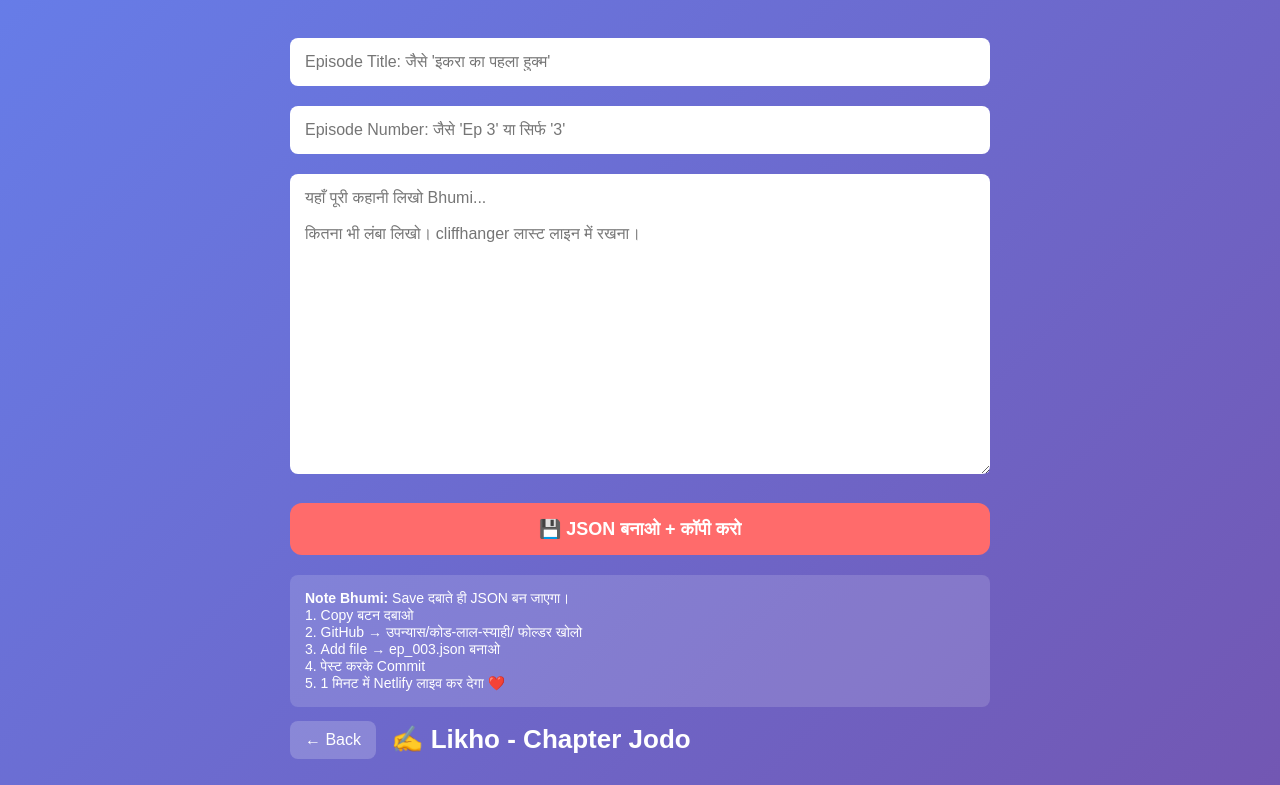
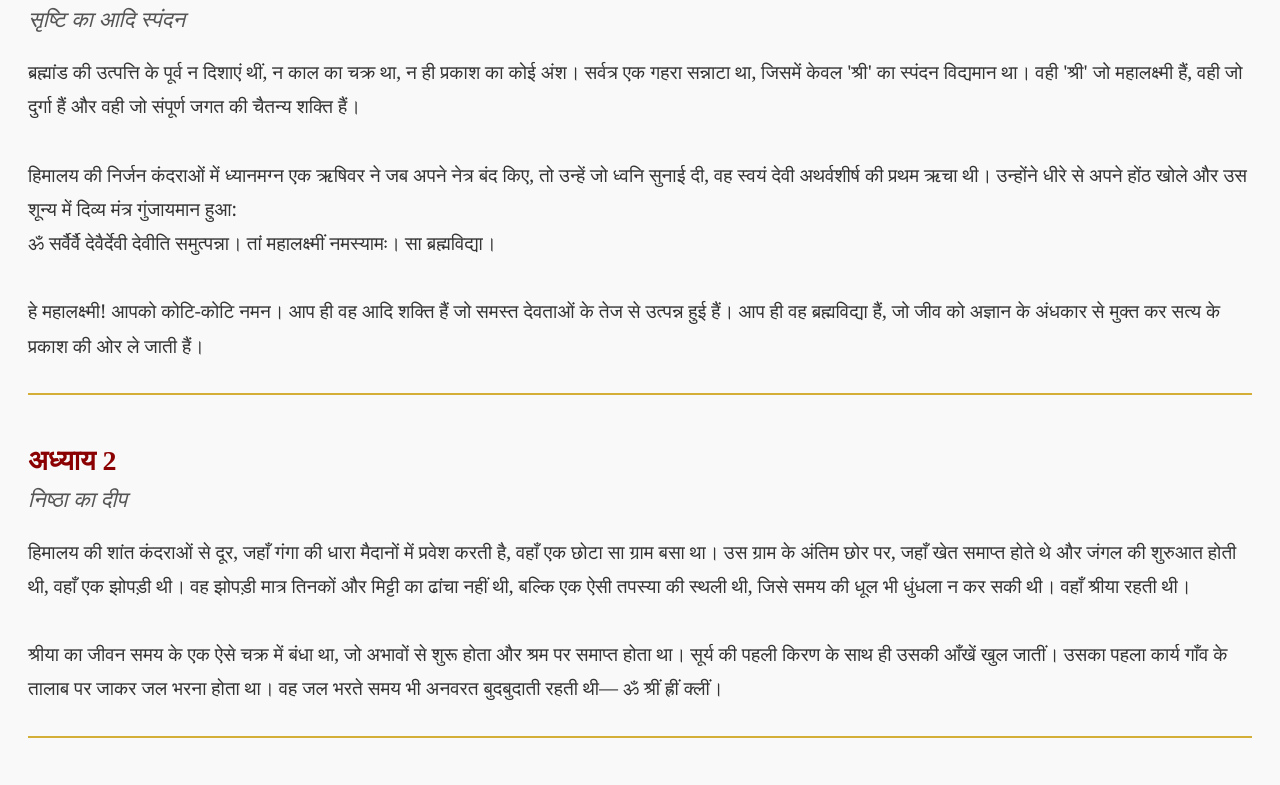
Before and after one commit to pssajwan-gif/gyandeep108, a plain HTML site: page upanyas.html in a window 1280 px wide. Shown: the part 91-876 px from the top of the page. Drawn offline with Linux system fonts and the light colour scheme.

Commit message:
Change title and improve novel styling
Updated title and modified styles for the novel layout.

```diff
--- a/upanyas.html
+++ b/upanyas.html
@@ -3,155 +3,38 @@
 <head>
     <meta charset="UTF-8">
     <meta name="viewport" content="width=device-width, initial-scale=1.0">
-    <title>Likho - GyanDeep</title>
+    <title>अनंत वैभव की गाथा | GyanDeep</title>
     <style>
-        body {
-            font-family: Arial;
-            background: linear-gradient(135deg, #667eea 0%, #764ba2 100%);
-            color: white; padding: 20px; min-height: 100vh;
-        }
-       .container { max-width: 700px; margin: 0 auto; }
-       .header { display: flex; align-items: center; gap: 15px; margin-bottom: 25px; }
-       .back-btn {
-            background: rgba(255,255,255,0.2); padding: 10px 15px;
-            border-radius: 8px; text-decoration: none; color: white;
-        }
-        h1 { font-size: 26px; }
-        input, textarea {
-            width: 100%; padding: 15px; margin: 10px 0;
-            border-radius: 8px; border: none; font-size: 16px;
-            box-sizing: border-box; font-family: Arial;
-        }
-        textarea { min-height: 300px; resize: vertical; }
-       .save-btn {
-            background: #ff6b6b; color: white; padding: 15px;
-            border: none; border-radius: 12px; width: 100%;
-            font-size: 18px; font-weight: bold; cursor: pointer; margin-top: 15px;
-        }
-       .note {
-            background: rgba(255,255,255,0.15); padding: 15px;
-            border-radius: 8px; margin-top: 20px; font-size: 14px;
-        }
-       .success-box {
-            background: rgba(0,255,0,0.2); padding: 15px;
-            border-radius: 8px; margin-top: 15px; display: none;
-        }
+        body { font-family: 'Georgia', serif; padding: 20px; color: #333; background-color: #f9f9f9; }
+        .novel-container { margin-bottom: 50px; border-bottom: 2px solid #d4af37; padding-bottom: 30px; }
+        .novel-chapter { font-family: serif; color: #8b0000; font-size: 28px; font-weight: bold; margin-bottom: 5px; }
+        .novel-title { font-size: 22px; color: #555; margin-top: 0; font-style: italic; }
+        .novel-content { font-size: 19px; line-height: 1.8; white-space: pre-line; margin-top: 20px; }
     </style>
 </head>
 <body>
-    <div class="container">
-        <div class="header">
-            <a href="upanyas.html" class="back-btn">← Back</a>
-            <h1>✍️ Likho - Episode लिखो</h1>
-        </div>
 
-        <input type="text" id="title" placeholder="Episode Title: जैसे 'इकरा का पहला हुक्म'">
-        <input type="text" id="chapter" placeholder="Episode Number: जैसे 'Ep 3' या सिर्फ '3'">
-        <textarea id="content" placeholder="यहाँ पूरी कहानी लिखो Bhumi...
-
-कितना भी लंबा लिखो। cliffhanger लास्ट लाइन में रखना।"></textarea>
-
-        <button class="save-btn" onclick="saveChapter()">💾 JSON बनाओ + कॉपी करो</button>
-
-        <div class="success-box" id="successBox">
-            <b>✅ JSON तैयार!</b><br>
-            नीचे वाला पूरा कॉपी करके GitHub पर जाओ → उपन्यास/कोड-लाल-स्याही/ → ep_003.json बनाओ → पेस्ट करो → Commit<br><br>
-            <textarea id="jsonOutput" style="width:100%;height:300px;font-family:monospace"></textarea>
-            <button onclick="copyJSON()" style="margin-top:10px;padding:10px;background:white;color:#667eea;border:none;border-radius:8px;cursor:pointer;width:100%">📋 Copy JSON</button>
-        </div>
-
-        <div class="note">
-            <b>Note Bhumi:</b> Save दबाते ही JSON बन जाएगा।<br>
-            1. Copy बटन दबाओ<br>
-            2. GitHub → उपन्यास/कोड-लाल-स्याही/ फोल्डर खोलो<br>
-            3. Add file → ep_003.json बनाओ<br>
-            4. पेस्ट करके Commit<br>
-            5. 1 मिनट में Netlify लाइव कर देगा ❤️
-        </div>
-    </div>
+    <div id="content-container">उपन्यास के अध्याय लोड हो रहे हैं...</div>
 
     <script>
-        function saveChapter() {
-            let title = document.getElementById('title').value;
-            let chapter = document.getElementById('chapter').value;
-            let content = document.getElementById('content').value;
-
-            if(title === '' || content === '') {
-                alert('Bhumi, Episode Title और कहानी लिखना जरूरी है!');
-                return;
-            }
-
-            // Ep नंबर निकालो - "Ep 3" या "3" दोनों चलेगा
-            let epNo = chapter.match(/\d+/)? chapter.match(/\d+/)[0] : '1';
-            epNo = parseInt(epNo);
-
-            // JSON बनाओ
-            let jsonData = {
-                ep_no: epNo,
-                title: title,
-                description: content.substring(0, 120) + '...',
-                content: content,
-                cliffhanger: content.split('.').slice(-2,-1)[0].trim() + '.',
-                publish_date: new Date().toISOString().split('T')[0],
-                status: "draft",
-                locked_words: 100
-            };
-
-            let jsonString = JSON.stringify(jsonData, null, 2);
-
-            // बॉक्स में दिखा दो
-            document.getElementById('jsonOutput').value = jsonString;
-            document.getElementById('successBox').style.display = 'block';
-
-            // ऊपर स्क्रॉल कर दो
-            document.getElementById('successBox').scrollIntoView({behavior: 'smooth'});
-        }
-
-        function copyJSON() {
-            let jsonText = document.getElementById('jsonOutput');
-            jsonText.select();
-            document.execCommand('copy');
-            alert('JSON कॉपी हो गया! अब GitHub पर जाकर ep_' +
-                document.getElementById('chapter').value.match(/\d+/)[0].padStart(3,'0') +
-                '.json में पेस्ट करो');
-        }
-    </script>
-</body>
-</html><body>
-    <div class="container">
-        <div class="header">
-            <a href="upanyas.html" class="back-btn">← Back</a>
-            <h1>✍️ Likho - Chapter Jodo</h1>
-        </div>
-
-        <input type="text" id="title" placeholder="Upanyas ka Naam: Jaise 'Antim Kiran'">
-        <input type="text" id="chapter" placeholder="Chapter Number: Jaise 'Chapter 1'">
-        <textarea id="content" placeholder="Yahan apna Chapter likho...
-
-Bhumi, tu yahan type kar sakti hai. Kitna bhi lamba likh."></textarea>
-
-        <button class="save-btn" onclick="saveChapter()">💾 Chapter Save Karo</button>
-
-        <div class="note">
-            <b>Note Bhumi:</b> Abhi "Save" dabane par alert aayega.
-            Next Step me main tujhe bataunga ki ye Chapter GitHub me apne-aap kaise save hoga.
-            Abhi ke liye tu likh kar test kar le ❤️
-        </div>
-    </div>
-
-    <script>
-        function saveChapter() {
-            let title = document.getElementById('title').value;
-            let chapter = document.getElementById('chapter').value;
-            let content = document.getElementById('content').value;
-
-            if(title === '' || content === '') {
-                alert('Bhumi, Upanyas ka Naam aur Chapter likhna zaroori hai!');
-                return;
-            }
-
-            alert('Shabash Bhumi! Chapter Ready Hai:\n\nUpanyas: ' + title + '\nChapter: ' + chapter + '\n\nAgla Step: Main isko GitHub me save karna sikhaunga!');
-        }
+      fetch('data_upanyas.json')
+        .then(response => response.json())
+        .then(data => {
+          let html = '';
+          data.forEach(item => {
+            html += `
+              <div class="novel-container">
+                <p class="novel-chapter">${item.chapter}</p>
+                <p class="novel-title">${item.title}</p>
+                <div class="novel-content">${item.content}</div>
+              </div>
+            `;
+          });
+          document.getElementById('content-container').innerHTML = html;
+        })
+        .catch(error => {
+          document.getElementById('content-container').innerHTML = 'अभी उपन्यास उपलब्ध नहीं है।';
+        });
     </script>
 </body>
 </html>
```
